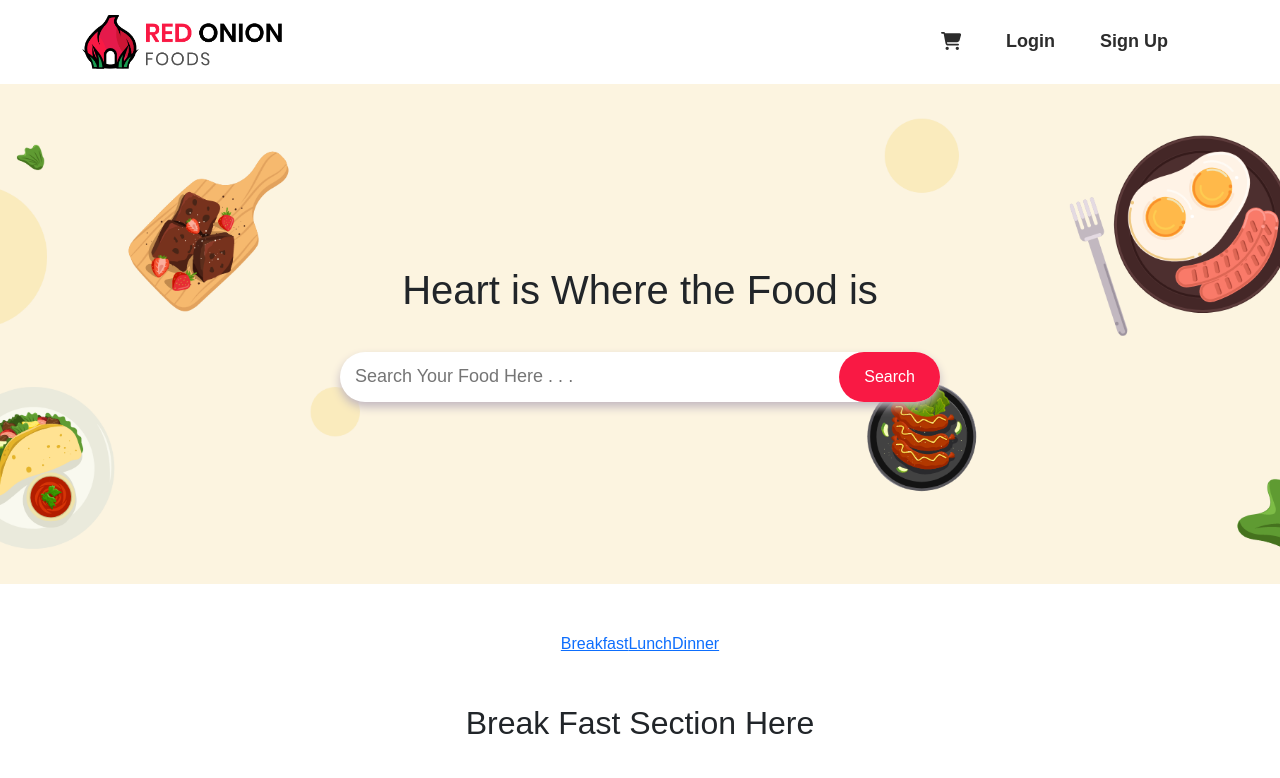
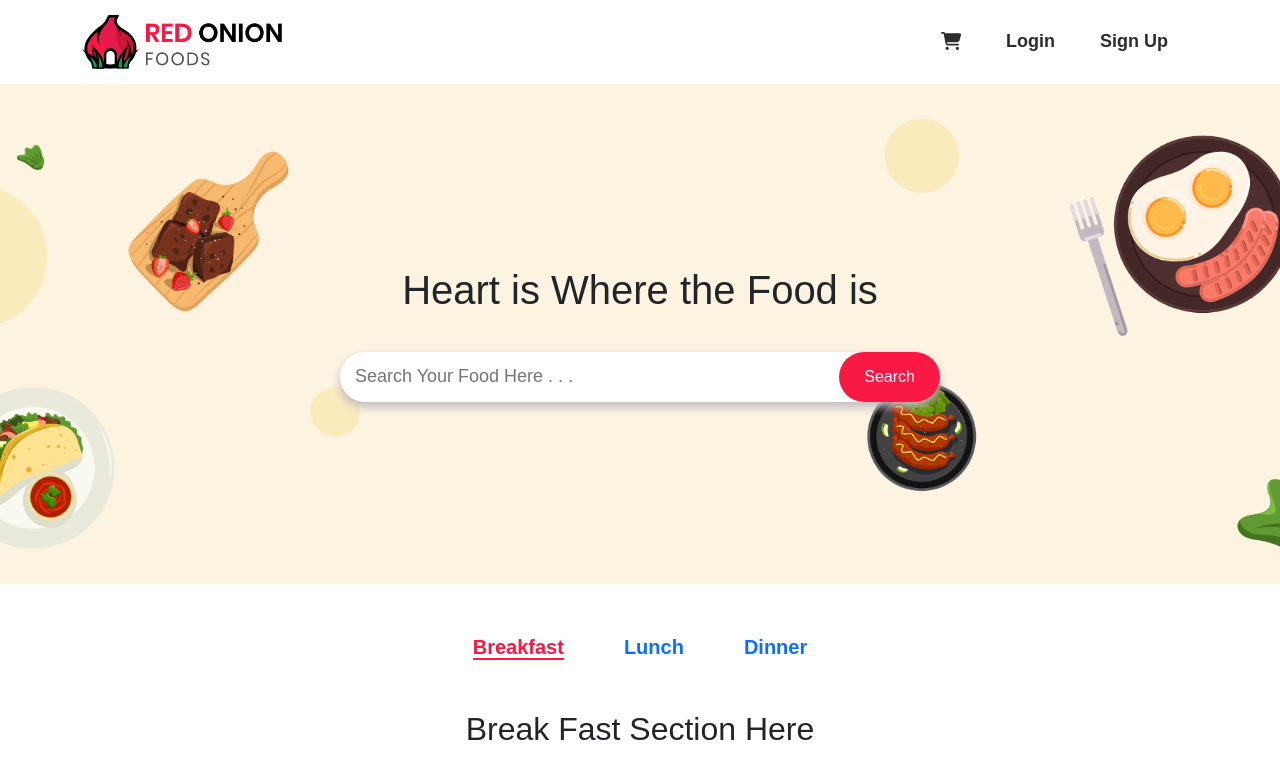
Before and after one commit to shafik720/Red-onion-restaurant, a React (Create React App) app: page / in a window 1280 px wide. Shown: the top 778 px of the page. Built offline with nearby package versions, Linux system fonts and the light colour scheme; the HTML template or start-up script is replaced by a standard one.

Commit message:
successfully implemented outlet

```diff
--- a/src/Pages/Home/HomeHeader/HomeHeader.css
+++ b/src/Pages/Home/HomeHeader/HomeHeader.css
@@ -0,0 +1,12 @@
+
+.homeHeaderMenu a.active {
+    color: #F91944;
+    border-bottom: 2px solid #F91944;
+  }
+
+.homeHeaderMenu a{
+    text-decoration:  none;
+    margin: 0 30px;
+    font-weight: 600;
+    font-size: 20px;
+  }
--- a/src/Pages/Home/HomeHeader/HomeHeader.js
+++ b/src/Pages/Home/HomeHeader/HomeHeader.js
@@ -1,12 +1,13 @@
 import React from 'react';
-import { Link } from 'react-router-dom';
+import { NavLink } from 'react-router-dom';
+import './HomeHeader.css'
 
 const HomeHeader = () => {
     return (
-        <div className='mb-5'>
-            <Link to='/'>Breakfast</Link>
-            <Link to='/lunch'>Lunch</Link>
-            <Link to='/dinner'>Dinner</Link>
+        <div className='homeHeaderMenu mb-5'>
+            <NavLink to='/' className={({ isActive }) => (isActive ? 'active' : 'inactive')}>Breakfast</NavLink>
+            <NavLink to='/lunch' className={({ isActive }) => (isActive ? 'active' : 'inactive')}>Lunch</NavLink>
+            <NavLink to='/dinner' className={({ isActive }) => (isActive ? 'active' : 'inactive')}>Dinner</NavLink>
         </div>
     );
 };
```
